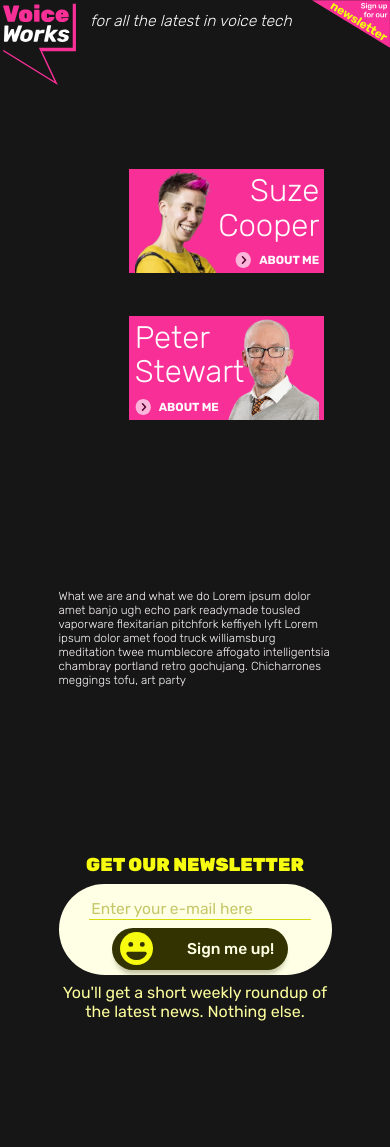
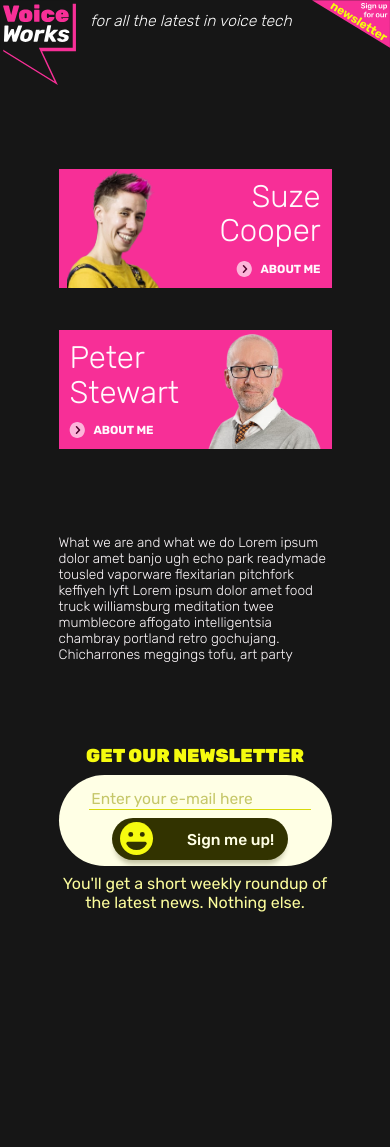
Before and after one commit to djc74/voiceworks, a Gatsby site: page / in a window 390 px wide. Shown: the top 1147 px of the page. Built offline with nearby package versions, Linux system fonts and the light colour scheme; Gatsby itself is replaced by a stand-in of ours.

Commit message:
adjusting mobile font size and spacing

```diff
--- a/src/components/blurb.js
+++ b/src/components/blurb.js
@@ -7,7 +7,8 @@ const BlurbHolder = styled.section`
   font-weight: 100;
   padding: 5vh 0 10vh;
   @media (max-width: 600px) {
-    font-size: 3vw;
+    font-size: 3.5vw;
+    padding: 0;
   }
 `
 
--- a/src/components/namebox.js
+++ b/src/components/namebox.js
@@ -33,6 +33,12 @@ const ExpandedBoxWrapper = styled.div`
   display: flex;
   flex-direction: column;
   width: 48%;
+  @media (max-width: 600px) {
+    width: 100%;
+    :first-of-type {
+      margin-bottom: 5vh;
+    }
+  }
 `
 
 const BoxWrapper = styled.article`
@@ -42,12 +48,6 @@ const BoxWrapper = styled.article`
   flex-direction: column;
   padding: 4%;
   position: relative;
-  @media (max-width: 600px) {
-    min-width: 50vw;
-    :first-of-type {
-      margin-bottom: 5vh;
-    }
-  }
 `
 
 const Name = styled.h1`
@@ -94,7 +94,7 @@ const AboutChevron = styled.img`
   width: 1rem;
   transform: ${props =>
     props.suzeshow || props.petershow ? "rotate(90deg)" : "none"};
-  transition: all 1s ease-in-out;
+  transition: all 0.8s ease-in-out;
 `
 
 const Headshot = styled.img`
@@ -113,7 +113,6 @@ const LeftHeadshot = styled(Headshot)`
 const BioHolder = styled.div`
   background: #fffafd;
   margin: 0 auto;
-  /* padding: 1rem; */
   overflow: hidden;
   width: 95%;
 `
@@ -121,9 +120,13 @@ const BioHolder = styled.div`
 const Bio = styled.p`
   color: #4d4d4d;
   font-family: "Raleway", sans-serif;
+  font-size: 1.4vw;
   font-weight: 500;
   line-height: 1.25;
   margin: 1rem;
+  @media (max-width: 600px) {
+    font-size: 3vw;
+  }
 `
 
 const LogoWrapper = styled.div`
```
